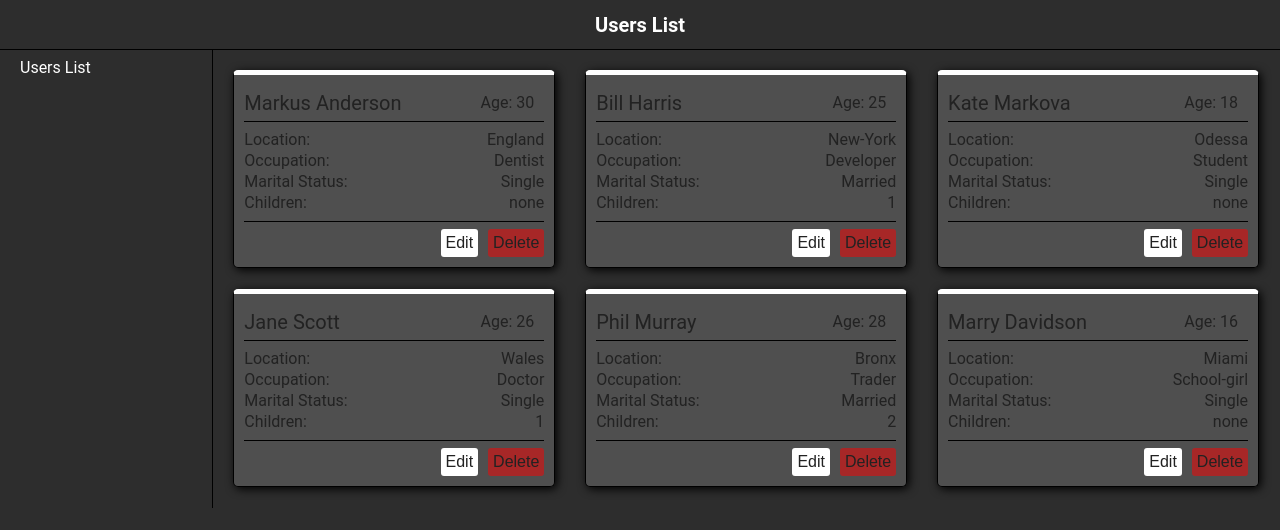
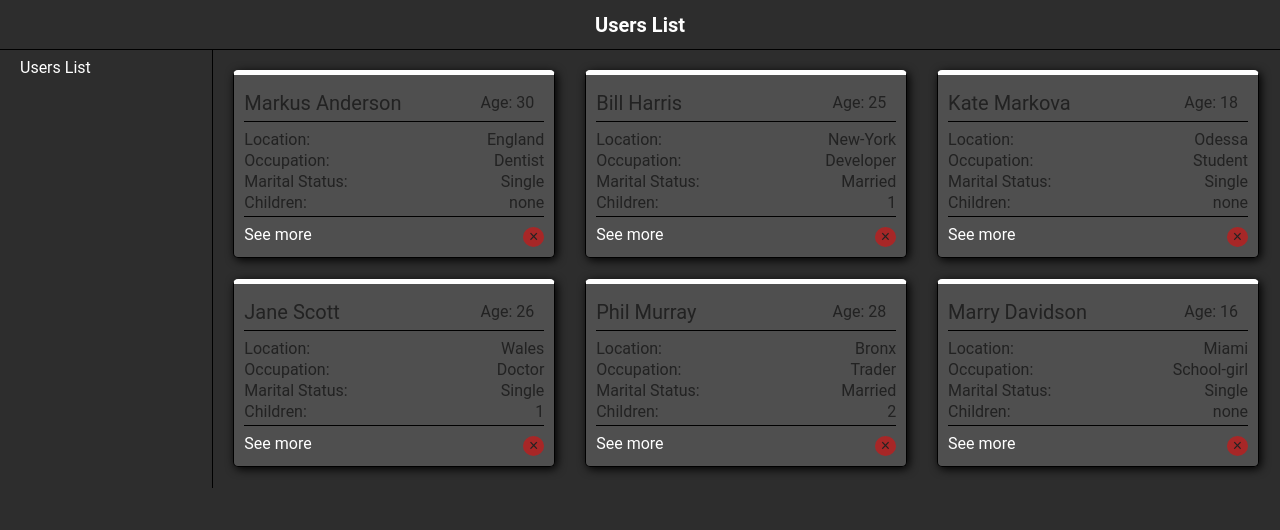
Before and after one commit to PersickWebdev/react-users-database, a React (Create React App) app: page /users-list in a window 1280 px wide. Shown: the top 530 px of the page. Built offline with nearby package versions, Linux system fonts and the light colour scheme; data requests are answered from the project's data file.

Commit message:
user interests added

```diff
--- a/public/db.json
+++ b/public/db.json
@@ -8,7 +8,10 @@
       "location": "England",
       "maritalStatus": "Single",
       "children": "none",
-      "occupation": "Dentist"
+      "occupation": "Dentist",
+      "interests": [
+        "Painting", "Watching Musicals", "Skating"
+      ]
     },
     {
       "id": 2,
@@ -18,7 +21,10 @@
       "location": "New-York",
       "maritalStatus": "Married",
       "children": "1",
-      "occupation": "Developer"
+      "occupation": "Developer",
+      "interests": [
+        "Extreme driving", "Animals", "Music"
+      ]
     },
     {
       "id": 3,
@@ -28,7 +34,10 @@
       "location": "Odessa",
       "maritalStatus": "Single",
       "children": "none",
-      "occupation": "Student"
+      "occupation": "Student",
+      "interests": [
+        "Swimming", "Metalcore", "Chat shows"
+      ]
     },
     {
       "id": 4,
@@ -38,7 +47,10 @@
       "location": "Wales",
       "maritalStatus": "Single",
       "children": "1",
-      "occupation": "Doctor"
+      "occupation": "Doctor",
+      "interests": [
+        "Rope jumping", "Hiking", "Photography"
+      ]
     },
     {
       "id": 5,
@@ -48,7 +60,10 @@
       "location": "Bronx",
       "maritalStatus": "Married",
       "children": "2",
-      "occupation": "Trader"
+      "occupation": "Trader",
+      "interests": [
+        "Snowboarding", "Video", "Scripts"
+      ]
     },
     {
       "id": 6,
@@ -58,7 +73,10 @@
       "location": "Miami",
       "maritalStatus": "Single",
       "children": "none",
-      "occupation": "School-girl"
+      "occupation": "School-girl",
+      "interests": [
+        "Watching Cartoons", "Plants", "Physics"
+      ]
     }
   ]
 }
--- a/src/components/UsersList/User.jsx
+++ b/src/components/UsersList/User.jsx
@@ -1,12 +1,14 @@
 import React, {useState} from "react";
 import PropTypes from 'prop-types';
 
-const User = ({ id, firstName, secondName, age, location, occupation, maritalStatus, children, deleteHandler }) => {
-    const [isEdit, setIsEdit] = useState(false);
+const User = ({ id, firstName, secondName, age, location, occupation,
+                maritalStatus, children, interests, deleteHandler }) => {
 
-    const toggleEditMode = () => {
-        setIsEdit(!isEdit);
-    }
+    const [isVisible, setIsVisible] = useState(false);
+
+    const showMore = () => {
+        setIsVisible(!isVisible);
+    };
 
     return (
         <div className='user__container'>
@@ -20,15 +22,26 @@ const User = ({ id, firstName, secondName, age, location, occupation, maritalSta
                 <p className='user__maritalStatus'> Marital Status: <span>{maritalStatus}</span></p>
                 <p className='user__children'> Children: <span>{children}</span></p>
             </div>
-            <div className='user__actions'>
-                <button className='user__button' onClick={toggleEditMode}>Edit</button>
-                <button className='user__button user__button--delete'
-                        onClick={() => deleteHandler(id)}>Delete</button>
+            <div className='user__bottom'>
+                <span className='user__bioLink'
+                      onClick={showMore}> See more </span>
+                <div className='user__actions'>
+                    <button className='user__button user__button--delete'
+                            onClick={() => deleteHandler(id)}>&times;</button>
+                </div>
             </div>
+            {isVisible &&
+            <div className='user__more'>
+                <button className='user__button user__button--close'
+                        onClick={showMore}>&times;</button>
+                <p className='user__interests'><span>Interests:</span> <br/>
+                    {interests.map((item, index) => index + 1 === interests.length ? `${item}.` : `${item}, `)}
+                </p>
+            </div>
+            }
         </div>
     )
 }
-
 User.propTypes = {
     id: PropTypes.number,
     firstName: PropTypes.string,
@@ -40,5 +53,4 @@ User.propTypes = {
     children: PropTypes.oneOfType([PropTypes.number, PropTypes.string])
 }
 
-
 export default User;
--- a/src/components/UsersList/UsersList.jsx
+++ b/src/components/UsersList/UsersList.jsx
@@ -6,7 +6,7 @@ import { User } from "../index";
 
 const UsersList = () => {
     const dispatch = useDispatch();
-    const users = useSelector(({users}) => users.users)
+    const users = useSelector(({users}) => users.users);
 
     useEffect(() => {
         dispatch(fetchUsers());
--- a/src/scss/components/_user.scss
+++ b/src/scss/components/_user.scss
@@ -10,6 +10,8 @@
   background-color: rgba(114, 114, 114, 0.5);
   box-shadow: 2px 2px 10px $color-black;
   transition: all 0.5s ease;
+  position: relative;
+  z-index: 1;
 
   &:hover {
     transform: scale(1.05);
@@ -66,22 +68,30 @@
     }
   }
 
+  .user__bottom {
+    margin-top: 5px;
+    border-top: 1px solid $color-black;
+    display: flex;
+    justify-content: space-between;
+    padding-top: 10px;
+
+    .user__bioLink {
+      cursor: pointer;
+      color: $color-main;
+    }
+
     .user__actions {
-    margin-top: 10px;
       text-align: right;
-    border-top: 1px solid $color-black;
-    padding-top: 7px;
 
       .user__button {
-      margin-left: 10px;
         border: none;
-      border-radius: 3px;
+        border-radius: 50%;
         outline: none;
-      padding: 5px;
         background-color: $color-main;
         transition: all 0.3s ease;
 
         &:hover {
+          color: $color-main;
           background-color: $color-main;
         }
       }
@@ -94,5 +104,37 @@
         }
       }
     }
+  }
 
+  .user__more {
+    position: absolute;
+    top: 0;
+    left: 0;
+    max-width: 300px;
+    width: 100%;
+    height: 90%;
+    padding: 10px;
+    border-radius: 5px;
+    background-color: rgb(114, 114, 114);
+    box-shadow: 2px 2px 10px $color-black;
+    transition: all 0.5s ease;
+    z-index: 10;
+
+    .user__interests {
+      margin-top: 5px;
+      padding-top: 5px;
+      border-top: 1px solid $color-black;
+
+      & span {
+        color: $color-main;
+        font-weight: 600;
       }
+    }
+
+    .user__button--close {
+      border: none;
+      border-radius: 50%;
+      background-color: $color-delete;
+    }
+  }
+}
```
Lines whose indentation alone changed are shown as unchanged.
